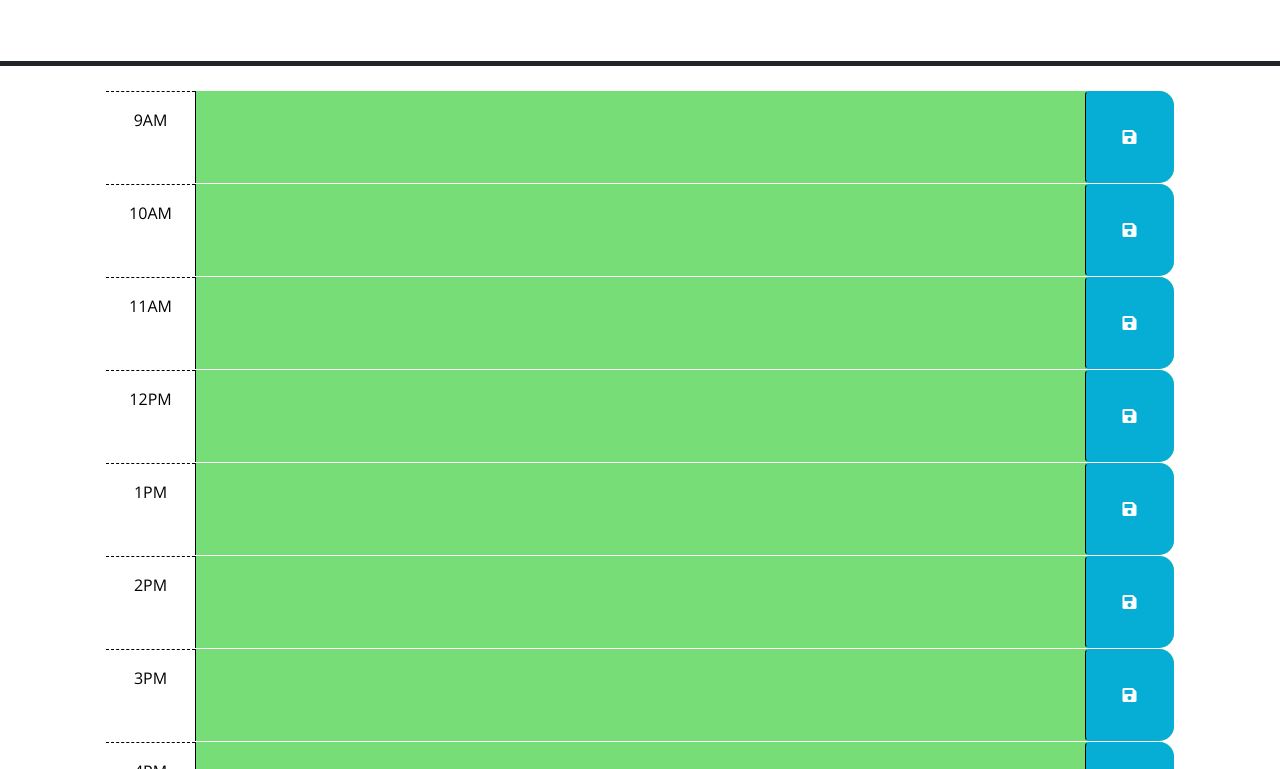
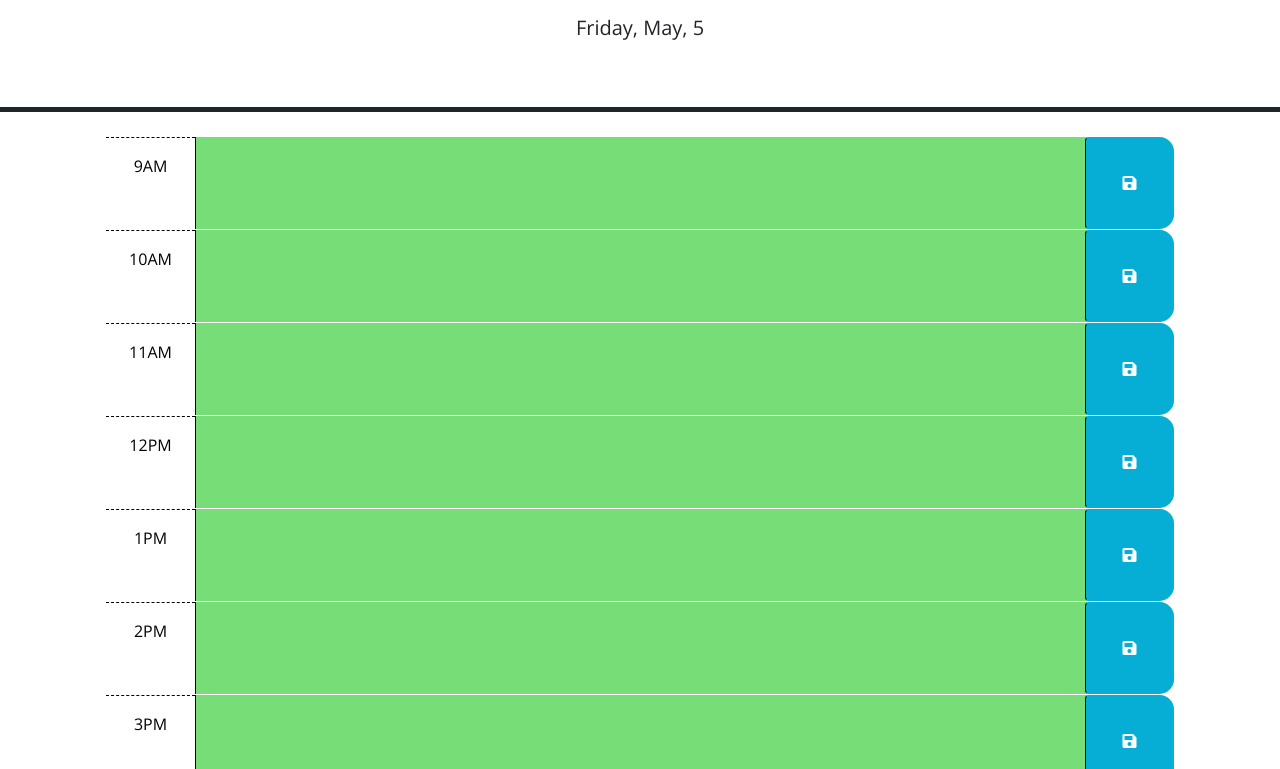
Before and after one commit to Kimberlyc1904/Work_Day_Scheduler_Homework5, a plain HTML site: page index.html in a window 1280 px wide. Shown: the part 166-935 px from the top of the page. Drawn offline with nearby package versions, Linux system fonts and the light colour scheme.

Commit message:
adding README.md

```diff
--- a/index.html
+++ b/index.html
@@ -20,6 +20,7 @@
     />
     <link rel="stylesheet" href="style.css" />
     <title>Work Day Scheduler</title>
+    <time></time>
   </head>
 
   <body>
@@ -29,15 +30,6 @@
       <p id="currentDay" class="lead"></p>
     </header>
     <div class="container-lg px-5">
-      <!-- Use class for "past", "present", and "future" to apply styles to the
-        time-block divs accordingly. The javascript will need to do this by
-        adding/removing these classes on each div by comparing the hour in the
-        id to the current hour. The html provided below is meant to be an example
-        demonstrating how the css provided can be leveraged to create the
-        desired layout and colors. The html below should be removed or updated
-        in the finished product. Remember to delete this comment once the
-        code is implemented.
-        -->
 
       <!-- Example of a past time block. The "past" class adds a gray background color. -->
       <div id="hour-9" class="row time-block ">
--- a/script.js
+++ b/script.js
@@ -59,3 +59,10 @@ console.log(getHour)
 
 
 });
+
+$(document).ready(function() {
+  // get the current date and time and format it
+  var formattedDate = dayjs().format('dddd, MMMM, d');
+  // set the formatted date and time as the content of the time tag
+  $('#currentDay').text(formattedDate);
+});
```
Also changed, not shown: 1 other file.
